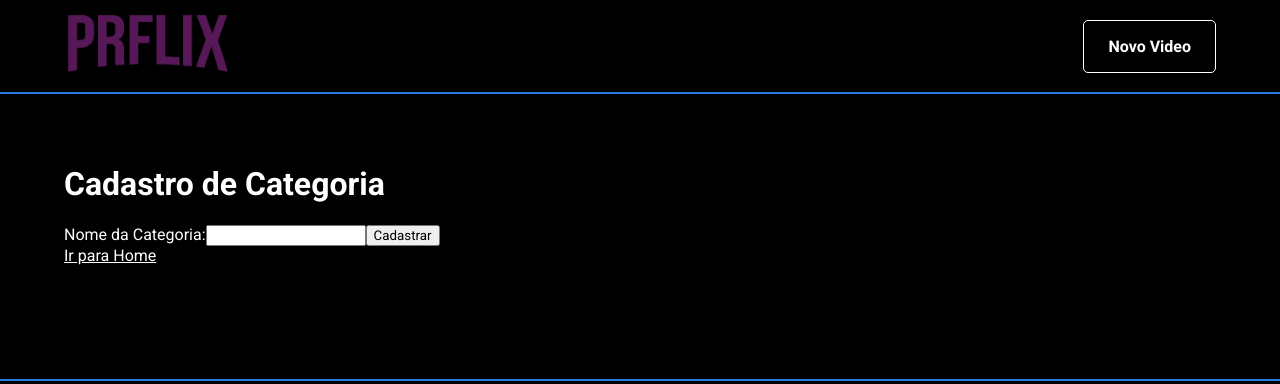
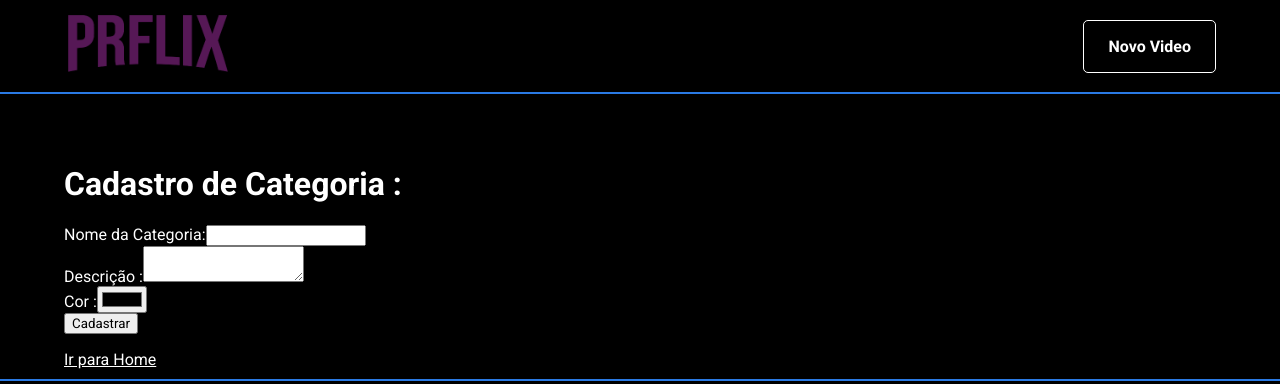
Before and after one commit to prch1/ImersaoReact, a React (Create React App) app: page /cadastro/categoria in a window 1280 px wide. Shown: the top 384 px of the page. Built offline with nearby package versions, Linux system fonts and the light colour scheme.

Commit message:
Aula 3 ponto A

```diff
--- a/src/pages/cadastro/Categoria/index.js
+++ b/src/pages/cadastro/Categoria/index.js
@@ -1,27 +1,96 @@
-import React from 'react';
+import React,{ useState } from 'react';
 import PageBase from '../../../components/PageBase';
 import {Link} from 'react-router-dom';
 
+function CadastroCategoria(){
 
-function CadastroCategoria(){
+  const  valoresIniciais ={
+          nome:'',
+          descricao :'',
+          cor:'',
+       }
+
+  const [values,setValues] =  useState(valoresIniciais);
+  const [categorias, setCategorias] = useState([]);
+
+    function setValue(chave, valor){
+         // chave: nome, descrição, em fim objeto que for alterar
+          setValues({
+             ...values,
+             [chave]: valor, // nome:'valor' do input
+          })
+       }
+
+   function handleChange(infosDoEvento){
+        setValue(infosDoEvento.target.getAttribute('name'),
+        infosDoEvento.target.value
+        );
+      }
+
     return (
       <PageBase>
-         <h1>Cadastro de Categoria</h1>
+         <h1>Cadastro de Categoria : {values.nome}</h1>
 
-    <form>
+    <form onSubmit={function handleSubmit(infosDoEvento){
+        infosDoEvento.preventDefault();
+        setCategorias([
+          ...categorias,
+          values
+        ]);
+        setValue(valoresIniciais)
+       }}>
 
+    <div>
       <label>
           Nome da Categoria:
           <input
           type="text"
+          name ="nome"
+          value ={values.nome}
+          onChange ={ handleChange}
           />
       </label>
+    </div>
+
+
+    <div>
+      <label>
+          Descrição :
+          <textarea
+          type="text"
+          name ="descricao"
+          value ={values.descricao}
+          onChange ={handleChange}
+          />
+      </label>
+      </div>
+
+      <div>
+      <label>
+          Cor :
+          <input
+          type="color"
+          name ="cor"
+          value ={values.cor}
+          onChange ={handleChange}
+          />
+      </label>
+    </div>
+
 
       <button>
         Cadastrar
       </button>
     </form>
 
+        <ul>
+          {categorias.map((categoria, indice) => {
+              return(
+                <li key={`${categoria}${indice}`}>
+                  {categoria.nome}
+                </li>
+              )})}
+        </ul>
 
            <Link to="/">
              Ir para Home
```
Lines whose indentation alone changed are shown as unchanged.
